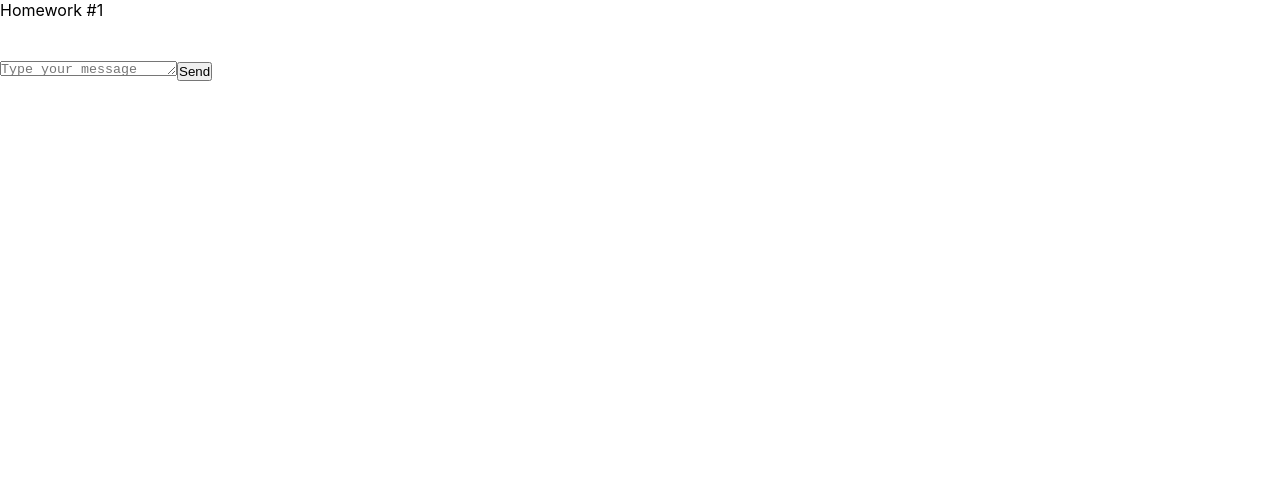
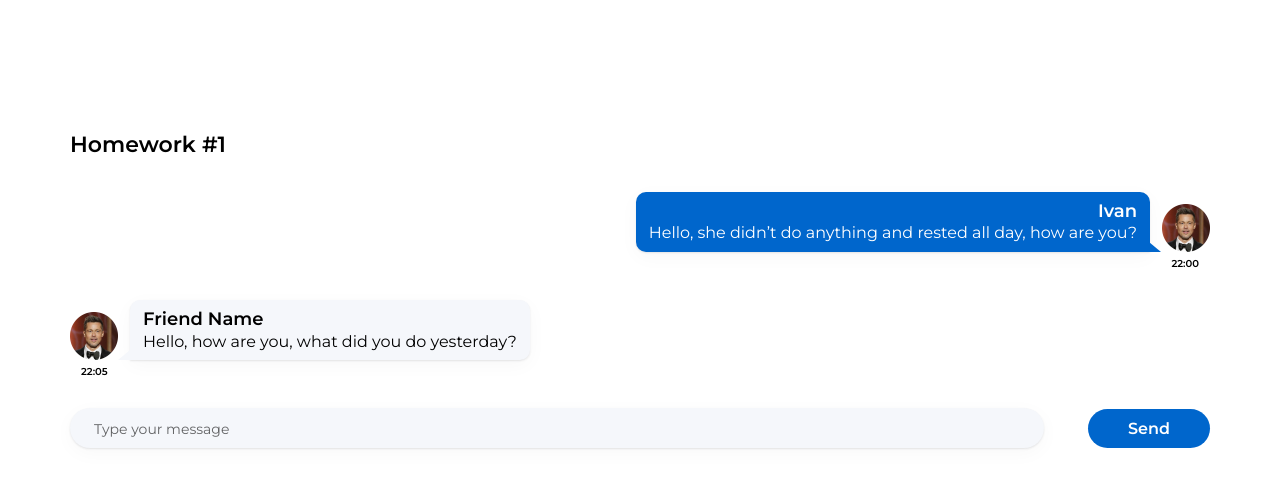
Before and after one commit to DruzhininaElena/hws2, a React (Create React App) app: page / in a window 1280 px wide. Shown: the top 488 px of the page. Built offline with nearby package versions, Linux system fonts and the light colour scheme.

Commit message:
completed HW1

```diff
--- a/public/index.html
+++ b/public/index.html
@@ -24,6 +24,9 @@
       work correctly both with client-side routing and a non-root public URL.
       Learn how to configure a non-root public URL by running `npm run build`.
     -->
+    <link rel="preconnect" href="https://fonts.googleapis.com">
+    <link rel="preconnect" href="https://fonts.gstatic.com" crossorigin>
+    <link href="https://fonts.googleapis.com/css2?family=Montserrat:wght@400;600&display=swap" rel="stylesheet">
     <title>React App</title>
   </head>
   <body>
--- a/src/s1-main/App.module.css
+++ b/src/s1-main/App.module.css
@@ -3,9 +3,18 @@
 }
 
 .hw {
-
+    padding: 0 70px;
+    max-width: 1280px;
+    margin: 0 auto;
+    font-family: Montserrat, sans-serif;
+    line-height: 1.3;
 }
 
 .hwTitle {
-
+    font-family: Montserrat, sans-serif;
+    padding-left: 70px;
+    font-weight: 600;
+    font-size: 22px;
+    margin-bottom: 34px;
+    margin-top: 131px;
 }
--- a/src/s2-homeworks/hw01/HW1.tsx
+++ b/src/s2-homeworks/hw01/HW1.tsx
@@ -6,25 +6,36 @@ import FriendMessage from './friend-message/FriendMessage'
 import avatar from './avatar.png'
 
 /*
-* 1 - описать тип MessageType
-* 2 - описать тип MessagePropsType в файле Message.tsx
-* 3 - в файле Message.tsx отобразить приходящие данные
-* 4 - выполнить пункты 2, 3 в файле FriendMessage.tsx
 * 5 - сделать стили в соответствии с дизайном
 * */
 
 // нужно создать правильный тип вместо any
-export type MessageType = any
+
+export type UserType = {
+    avatar: string
+    name: string
+}
+
+export type MessageItemType = {
+    text: string
+    time: string
+}
+
+export type MessageType = {
+    id:number
+    user: UserType
+    message: MessageItemType
+}
 
 // структуру объекта не менять
 export const message0: MessageType = {
     id: 0,
     user: {
         avatar: avatar, // можно менять
-        name: 'Some Name',  // можно менять
+        name: 'Ivan',  // можно менять
     },
     message: {
-        text: 'some textsome textsome textsome textsome textsome textsome text', // можно менять
+        text: 'Hello, she didn’t do anything and rested all day, how are you?', // можно менять
         time: '22:00', // можно менять
     },
 }
@@ -35,8 +46,8 @@ export const friendMessage0: MessageType = {
         name: 'Friend Name', // можно менять
     },
     message: {
-        text: 'зеркальное сообщение для тренировки css', // можно менять
-        time: '22:00', // можно менять
+        text: 'Hello, how are you, what did you do yesterday?', // можно менять
+        time: '22:05', // можно менять
     },
 }
 
--- a/src/s2-homeworks/hw01/friend-message/FriendMessage.module.css
+++ b/src/s2-homeworks/hw01/friend-message/FriendMessage.module.css
@@ -1,31 +1,64 @@
 .friendMessage {
-
+    margin-bottom: 30px;
 }
 
 .friendImageAndText {
-
+    display: flex;
+    flex-direction: row;
+    align-items: flex-end;
 }
 
 .friendImageAndText img {
-
+    width: 48px;
+    height: 48px;
+    object-fit: contain;
 }
 
 .friendText {
+    background-color: #F5F7FB;
+    position: relative;
+    margin-left: 12px;
+    border-radius: 10px 10px 10px 0;
+    padding: 8px 13px;
+    box-shadow: 0 1px 2px 0 rgba(29, 33, 38, 0.1), 0 5px 20px 0 rgba(29, 33, 38, 0.03);
 
+    color: #000000;
 }
 
 .friendText:after {
+    content: '';
+    position: absolute;
+    left: -12px;
+    bottom: 0;
+    z-index: 2;
 
+    /*height: 10px;*/
+    /*width: 12px;*/
+    /*background-color: #F5F7FB;*/
+    /*clip-path: polygon(0 100%, 100% 100%, 100% 0);*/
+
+    width: 0;
+    height: 0;
+    border-bottom: 10px solid #F5F7FB;
+    border-left: 12px solid transparent;
 }
 
 .friendName {
-
+    font-size: 18px;
+    font-weight: 600;
 }
 
 .friendMessageText {
-
+    font-size: 16px;
+    font-weight: 400;
+    font-family: inherit;
+    white-space: pre-wrap;
+    word-break: break-all;
 }
 
 .friendTime {
-
+    margin-left: 11px;
+    margin-top: 5px;
+    font-size: 10px;
+    font-weight: 600;
 }
--- a/src/s2-homeworks/hw01/friend-message/FriendMessage.tsx
+++ b/src/s2-homeworks/hw01/friend-message/FriendMessage.tsx
@@ -1,8 +1,9 @@
 import React from 'react'
 import s from './FriendMessage.module.css'
+import {MessagePropsType} from '../message/Message';
 
 // создать тип вместо any и отобразить приходящие данные
-const FriendMessage = (props: any) => {
+const FriendMessage = (props: MessagePropsType) => {
     return (
         <div
             id={'hw1-friend-message-' + props.message.id}
@@ -11,26 +12,21 @@ const FriendMessage = (props: any) => {
             <div className={s.friendImageAndText}>
                 <img
                     id={'hw1-friend-avatar-' + props.message.id}
-                    // создаёт студент
-
-                    //
+                    src={props.message.user.avatar}
+                    alt={'friend photo'}
                 />
                 <div className={s.friendText}>
                     <div
                         id={'hw1-friend-name-' + props.message.id}
                         className={s.friendName}
                     >
-                        {/*создаёт студент*/}
-
-                        {/**/}
+                        {props.message.user.name}
                     </div>
                     <pre
                         id={'hw1-friend-text-' + props.message.id}
                         className={s.friendMessageText}
                     >
-                        {/*создаёт студент*/}
-
-                        {/**/}
+                        {props.message.message.text}
                     </pre>
                 </div>
             </div>
@@ -38,9 +34,7 @@ const FriendMessage = (props: any) => {
                 id={'hw1-friend-time-' + props.message.id}
                 className={s.friendTime}
             >
-                {/*создаёт студент*/}
-
-                {/**/}
+                {props.message.message.time}
             </div>
         </div>
     )
--- a/src/s2-homeworks/hw01/message-sender/MessageSender.module.css
+++ b/src/s2-homeworks/hw01/message-sender/MessageSender.module.css
@@ -1,18 +1,44 @@
 .sendForm {
-
+    display: flex;
+    justify-content: space-between;
+    margin: 26px 0 35px;
+    gap: 44px;
+    align-items: flex-end;
 }
 
 .textarea {
+    flex-grow: 1;
+    resize: none;
+    padding: 12px 24px;
+    box-shadow: 0 1px 2px 0 rgba(29, 33, 38, 0.1), 0 5px 20px 0 rgba(29, 33, 38, 0.03);
+    background: #f5f7fb;
+    border-radius: 20px;
+    border: none;
+    overflow: hidden;
+    font-family: "Montserrat", sans-serif;
+}
 
+.textarea::placeholder {
+    font-weight: 400;
+    font-size: 14px;
+    color: rgba(0, 0, 0, 0.6);
 }
 
 .button {
-
+    font-family: "Montserrat", sans-serif;
+    padding: 10px 40px;
+    font-weight: 600;
+    font-size: 16px;
+    color: #fff;
+    border: none;
+    border-radius: 20px;
+    background: #06c;
 }
 
 .button:hover {
 
 }
+
 .button:active {
 
 }
--- a/src/s2-homeworks/hw01/message/Message.module.css
+++ b/src/s2-homeworks/hw01/message/Message.module.css
@@ -1,31 +1,67 @@
 .message {
-
+    margin-bottom: 30px;
 }
 
 .imageAndText {
-
+    display: flex;
+    flex-direction: row-reverse;
+    align-items: flex-end;
 }
 
 .imageAndText img {
-
+    width: 48px;
+    height: 48px;
+    object-fit: contain;
 }
 
 .text {
+    min-height: 60px;
+    background-color: #0066CC;
+    position: relative;
+    margin-right: 12px;
+    border-radius: 10px 10px 0 10px;
+    padding: 8px 13px;
+    box-shadow: 0 1px 2px 0 rgba(29, 33, 38, 0.1), 0 5px 20px 0 rgba(29, 33, 38, 0.03);
 
+    color: #FFFFFF;
 }
 
 .text:after {
+    content: '';
+    position: absolute;
+    right: -11px;
+    bottom: 0;
+    z-index: 2;
 
+    /*height: 10px;*/
+    /*width: 12px;*/
+    /*background-color: #0066CC;*/
+    /*clip-path: polygon(0 0, 100% 100%, 0 100%);*/
+
+    width: 0;
+    height: 0;
+    border-bottom: 10px solid #0066CC;
+    border-right: 12px solid transparent;
 }
 
 .name {
-
+    text-align: end;
+    font-size: 18px;
+    font-weight: 600;
 }
 
 .messageText {
-
+    font-size: 16px;
+    font-weight: 400;
+    font-family: inherit;
+    white-space: pre-wrap;
+    word-break: break-all;
 }
 
 .time {
-
+    margin-right: 11px;
+    margin-top: 5px;
+    text-align: end;
+    font-size: 10px;
+    font-weight: 600;
 }
--- a/src/s2-homeworks/hw01/message/Message.tsx
+++ b/src/s2-homeworks/hw01/message/Message.tsx
@@ -1,8 +1,11 @@
 import React from 'react'
 import s from './Message.module.css'
+import {MessageType} from '../HW1';
 
 // нужно создать правильный тип вместо any
-export type MessagePropsType = any
+export type MessagePropsType = {
+    message: MessageType
+}
 
 // нужно отобразить приходящие данные
 const Message = (props: MessagePropsType) => {
@@ -11,27 +14,20 @@ const Message = (props: MessagePropsType) => {
             <div className={s.imageAndText}>
                 <img
                     id={'hw1-avatar-' + props.message.id}
-                    // создаёт студент
-
-                    //
+                    src={props.message.user.avatar}
+                    alt={'user photo'}
                 />
                 <div className={s.text}>
                     <div id={'hw1-name-' + props.message.id} className={s.name}>
-                        {/*создаёт студент*/}
-
-                        {/**/}
+                        {props.message.user.name}
                     </div>
                     <pre id={'hw1-text-' + props.message.id} className={s.messageText}>
-                        {/*создаёт студент*/}
-
-                        {/**/}
+                        {props.message.message.text}
                     </pre>
                 </div>
             </div>
             <div id={'hw1-time-' + props.message.id} className={s.time}>
-                {/*создаёт студент*/}
-
-                {/**/}
+                {props.message.message.time}
             </div>
         </div>
     )
```
